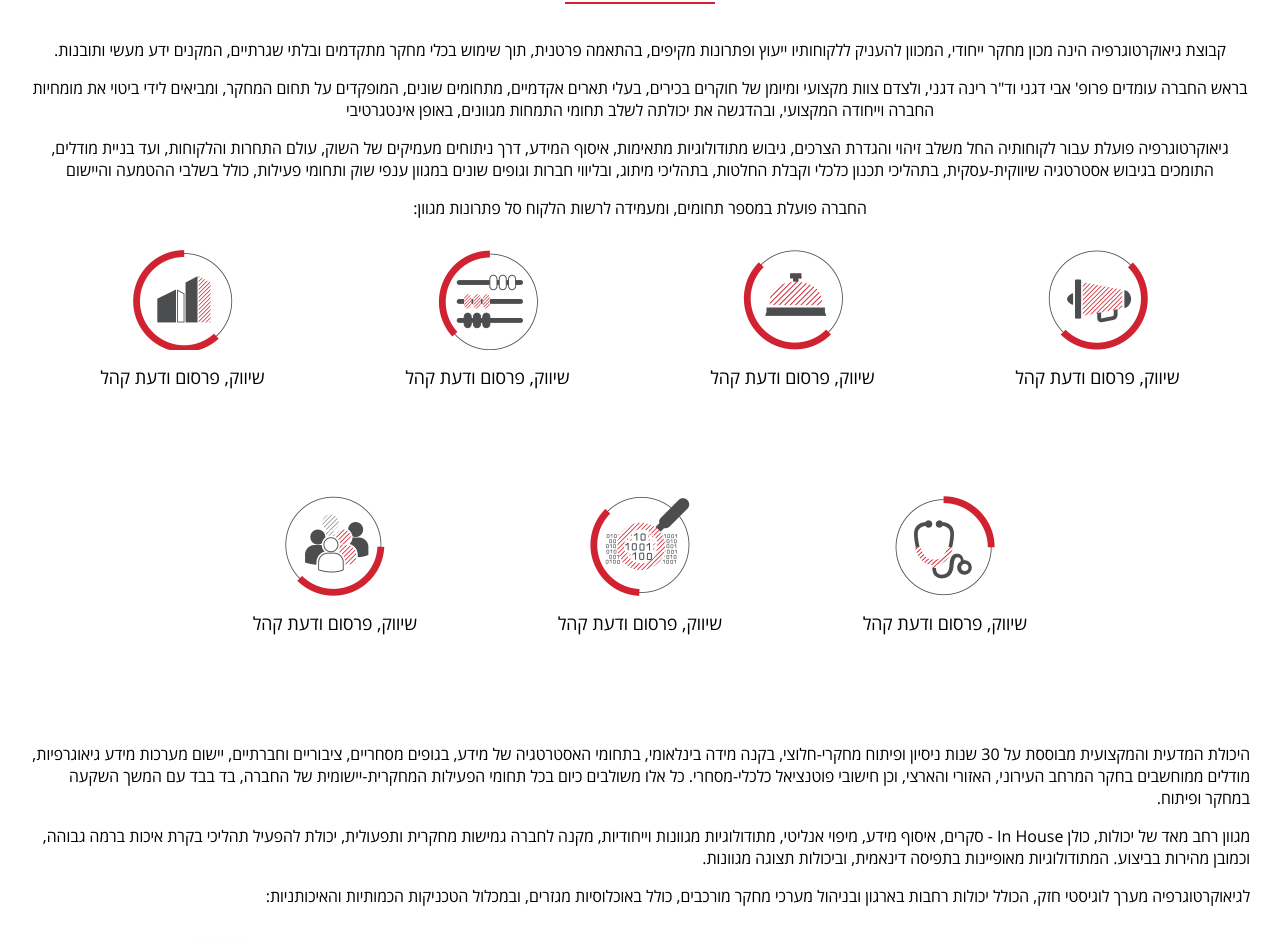
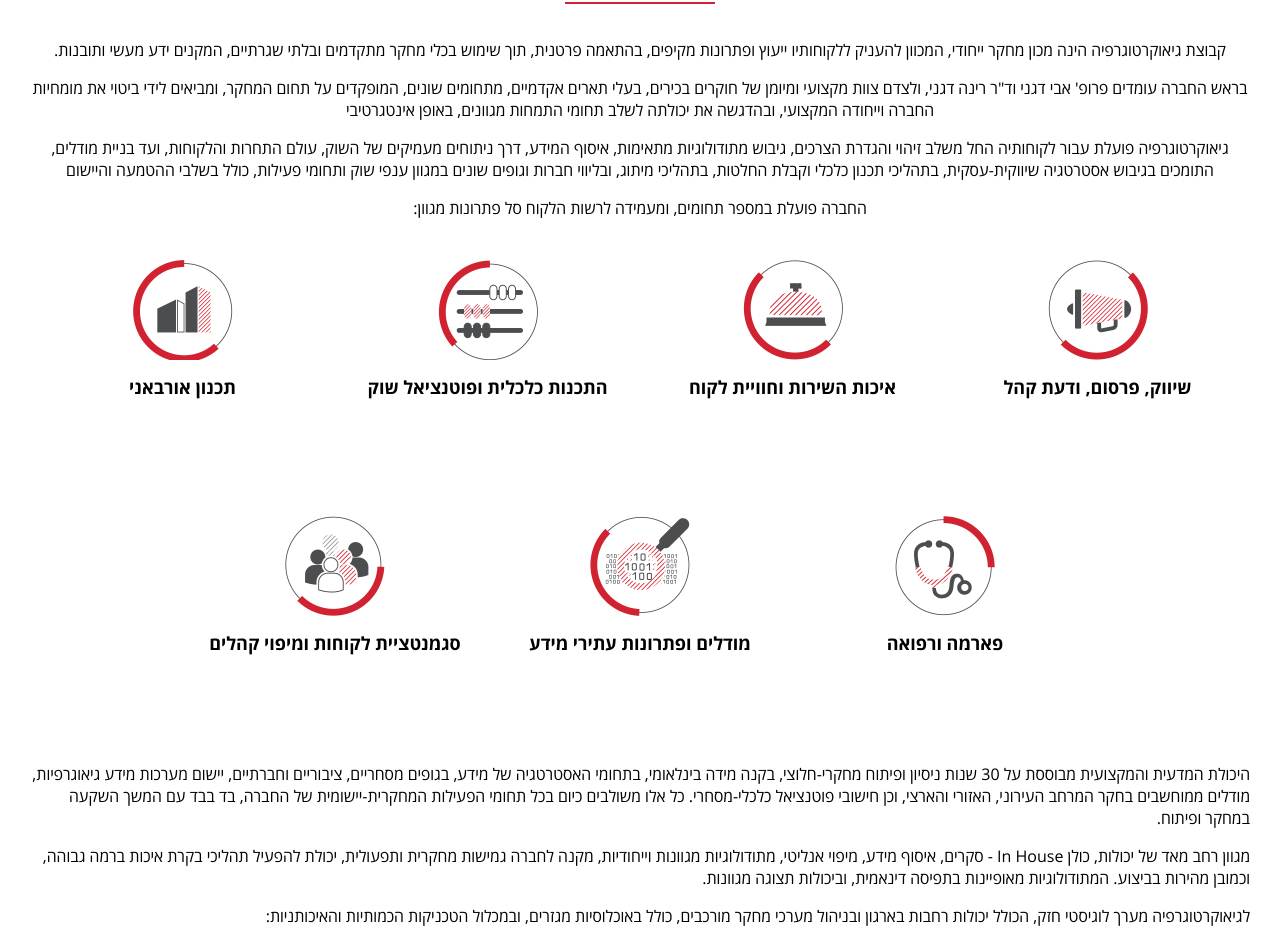
Before and after one commit to ufonaft12/geo, a PHP site: page /about.php in a window 1280 px wide. Shown: the part 720-1664 px from the top of the page. Run offline with PHP 8.4, Linux system fonts and the light colour scheme; style sheets or scripts are compiled from the project's sources.

Commit message:
fixed about page

```diff
--- a/about.php
+++ b/about.php
@@ -208,7 +208,7 @@
                                 <div class="img1"></div>
                             </div>
                             <div class="activities_item-title">
-                                שיווק, פרסום ודעת קהל
+                                שיווק, פרסום, ודעת קהל
                             </div>
                         </div>
 
@@ -217,7 +217,7 @@
                                 <div class="img2"></div>
                             </div>
                             <div class="activities_item-title">
-                                שיווק, פרסום ודעת קהל
+                                איכות השירות וחוויית לקוח
                             </div>
                         </div>
 
@@ -226,7 +226,7 @@
                                 <div class="img3"></div>
                             </div>
                             <div class="activities_item-title">
-                                שיווק, פרסום ודעת קהל
+                                התכנות כלכלית ופוטנציאל שוק
                             </div>
                         </div>
 
@@ -235,7 +235,7 @@
                                 <div class="img4"></div>
                             </div>
                             <div class="activities_item-title">
-                                שיווק, פרסום ודעת קהל
+                                תכנון אורבאני
                             </div>
                         </div>
 
@@ -244,7 +244,7 @@
                                 <div class="img5"></div>
                             </div>
                             <div class="activities_item-title">
-                                שיווק, פרסום ודעת קהל
+                                פארמה ורפואה
                             </div>
                         </div>
 
@@ -253,7 +253,7 @@
                                 <div class="img6"></div>
                             </div>
                             <div class="activities_item-title">
-                                שיווק, פרסום ודעת קהל
+                                מודלים ופתרונות עתירי מידע
                             </div>
                         </div>
 
@@ -262,7 +262,7 @@
                                 <div class="img7"></div>
                             </div>
                             <div class="activities_item-title">
-                                שיווק, פרסום ודעת קהל
+                                סגמנטציית לקוחות ומיפוי קהלים
                             </div>
                         </div>
                     </div>
@@ -318,35 +318,37 @@
 
         </section>
 
-        <section class="container company-items">
+        <section class="container-fluid company-items">
+            <div class="container">
             <div class="row">
                 <div class="col-md-12">
                     <h2 class="title-box">על החברה</h2>
                 </div>
                 <div class="col-md-6 company-item">
-                    החברה מעסיקה כ- 40 חוקרים ועובדים קבועים, בעלי ניסיון וותק מקצועי, ומתחומי מחקר ממקצועות משלימים, וביניהם: כלכלה, מנהל עסקים, תקשורת, פסיכולוגיה, מדעי החברה, סוציולוגיה ואנתרופולוגיה, תעשייה וניהול, מערכות מידע, סטטיסטיקה, גיאוגרפיה ועוד.
+                    <strong>החברה מעסיקה כ- 40 חוקרים ועובדים קבועים</strong>, בעלי ניסיון וותק מקצועי, ומתחומי מחקר ממקצועות משלימים, וביניהם: כלכלה, מנהל עסקים, תקשורת, פסיכולוגיה, מדעי החברה, סוציולוגיה ואנתרופולוגיה, תעשייה וניהול, מערכות מידע, סטטיסטיקה, גיאוגרפיה ועוד.
                 </div>
                 <div class="col-md-6 company-item">
                     חברת גיאוקרטוגרפיה פועלת ממשרדי החברה בבית קרדן, המשתרעים על שטח של כ- 800 מ"ר וכוללים את משרדי ההנהלה והמחקר ואת המרכז הלוגיסטי למחקר. לחברה מרכז סקרים טלפוני נוסף, בעיר בלב הקמפוס של האוניברסיטה באריאל, המשתרע על שטח של כ- 140 מ"ר
                 </div>
                 <div class="col-md-6 company-item">
-                    כ- 300 סוקרים, מראיינים ומתשאלים, ברחבי הארץ, בעלי ניסיון, המוציאים אל הפועל את עבודת השדה (ראיונות עומק, תצפיות, תשאול טלפוני, ראיונות פנים אל פנים, בקרות לקוח סמוי וכו')
+                    <strong>כ- 300 סוקרים, מראיינים ומתשאלים</strong>, ברחבי הארץ, בעלי ניסיון, המוציאים אל הפועל את עבודת השדה (ראיונות עומק, תצפיות, תשאול טלפוני, ראיונות פנים אל פנים, בקרות לקוח סמוי וכו')
                 </div>
                 <div class="col-md-6 company-item">
-                    האגף הלוגיסטי למחקר, של קבוצת גיאוקרטוגרפיה, בעל יכולות רחבות בארגון ובניהול מערכי מחקר מורכבים, הכוללים ביצוע של סקרים טלפוניים וראיונות פנים אל פנים ברחבי ישראל - בכל האוכלוסיות, בכל המגזרים ובשפות המתאימות.
+                    <strong>האגף הלוגיסטי למחקר</strong>, של קבוצת גיאוקרטוגרפיה, בעל יכולות רחבות בארגון ובניהול מערכי מחקר מורכבים, הכוללים ביצוע של סקרים טלפוניים וראיונות פנים אל פנים ברחבי ישראל - בכל האוכלוסיות, בכל המגזרים ובשפות המתאימות.
                 </div>
                 <div class="col-md-6 company-item">
-                    החברה מבצעת סקרים אינטרנטיים מבוססי פאנל אינטרנטי, וראיונות באמצעות דואר אלקטרוני, SMS, ומגוון שיטות דיגיטליות נוספות
+                    החברה מבצעת <strong>סקרים אינטרנטיים מבוססי פאנל אינטרנטי</strong>, וראיונות באמצעות דואר אלקטרוני, SMS, ומגוון שיטות דיגיטליות נוספות
                 </div>
                 <div class="col-md-6 company-item">
-                    הסקרים הטלפוניים נערכים ממרכז הסקרים הטלפוני הממוחשב (CATI), הכולל 90 עמדות טלפוניות
+                    הסקרים הטלפוניים נערכים ממרכז הסקרים הטלפוני הממוחשב (CATI), הכולל <strong>90 עמדות טלפוניות</strong>
                 </div>
                 <div class="col-md-6 company-item">
                     החברה מפעילה מערכת סקרים ממוחשבת לביצוע ראיונות פנים אל פנים.
                 </div>
                 <div class="col-md-6 company-item">
-                    קבוצות המיקוד נערכות במתקן מהמשוכללים בארץ, המאפשר צפייה בקבוצה מבעד לקיר זכוכית חד כיוונית.
+                    קבוצות המיקוד נערכות במתקן מהמשוכללים בארץ, <strong>המאפשר צפייה בקבוצה מבעד לקיר</strong> זכוכית חד כיוונית.
                 </div>
+            </div>
             </div>
         </section>
 
--- a/scss/about.scss
+++ b/scss/about.scss
@@ -24,6 +24,7 @@
   text-align: center;
   margin-bottom: 70px;
   cursor: pointer;
+  margin-top: 10px;
 }
 .page-about .activities_item-img {
   height: 130px;
@@ -40,6 +41,7 @@
   color: #000;
   font-size: 18px;
   line-height: 24px;
+  font-weight: bold;
 }
 .page-about .activities_item .img1, .activities_item .img2, .activities_item .img3, .activities_item .img4, .activities_item .img5, .activities_item .img6, .activities_item .img7 {
   width: 100px;
@@ -78,12 +80,11 @@
 
 .starlist-box-foot {
   padding: 15px 0;
-  border-bottom: 1px solid red;
-  border-top: 1px solid red;
+  border: 1px solid #bca2ab;
   margin-bottom: 100px;
 
   p {
-    color: red;
+    color: #cb2d44;
     font-size: 19px;
     font-weight: bold;
     margin: 10px 0 0 0;
@@ -124,19 +125,20 @@
 
 .aboutview {
   background: url(../img/vision-bg.png) no-repeat;
-  height: 685px;
+  height: 680px;
     h2 {
       color: #fff;
     }
     p {
       color: #fff;
       font-size: 23px;
-      margin: 20px 0;
+      margin: 10px 0;
     }
 }
 
 .company-items {
-  margin-bottom: 60px;
+  padding-bottom: 60px;
+  background: #f3f3f3;
     h2 {
       margin-bottom: 80px;
     }
```
Also changed, not shown: css/about.css, 1 other file.
